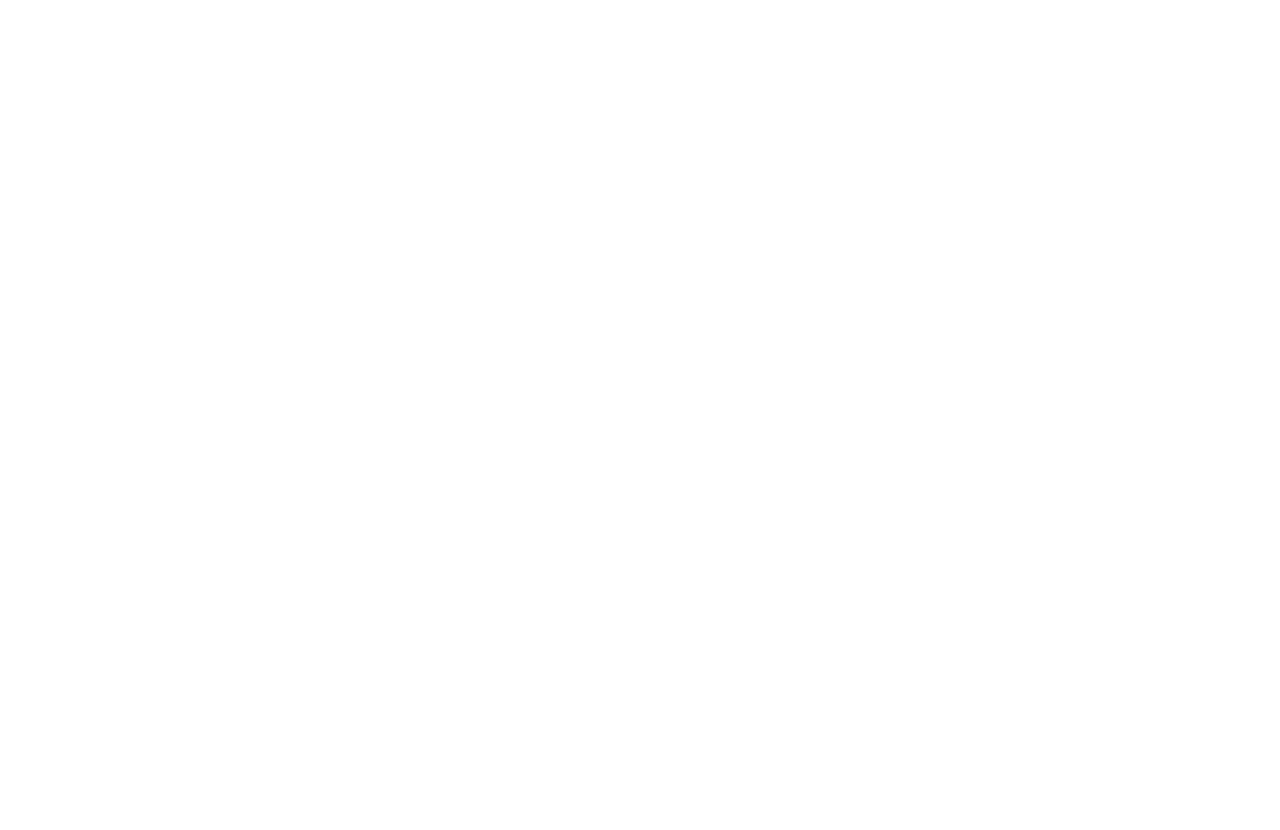
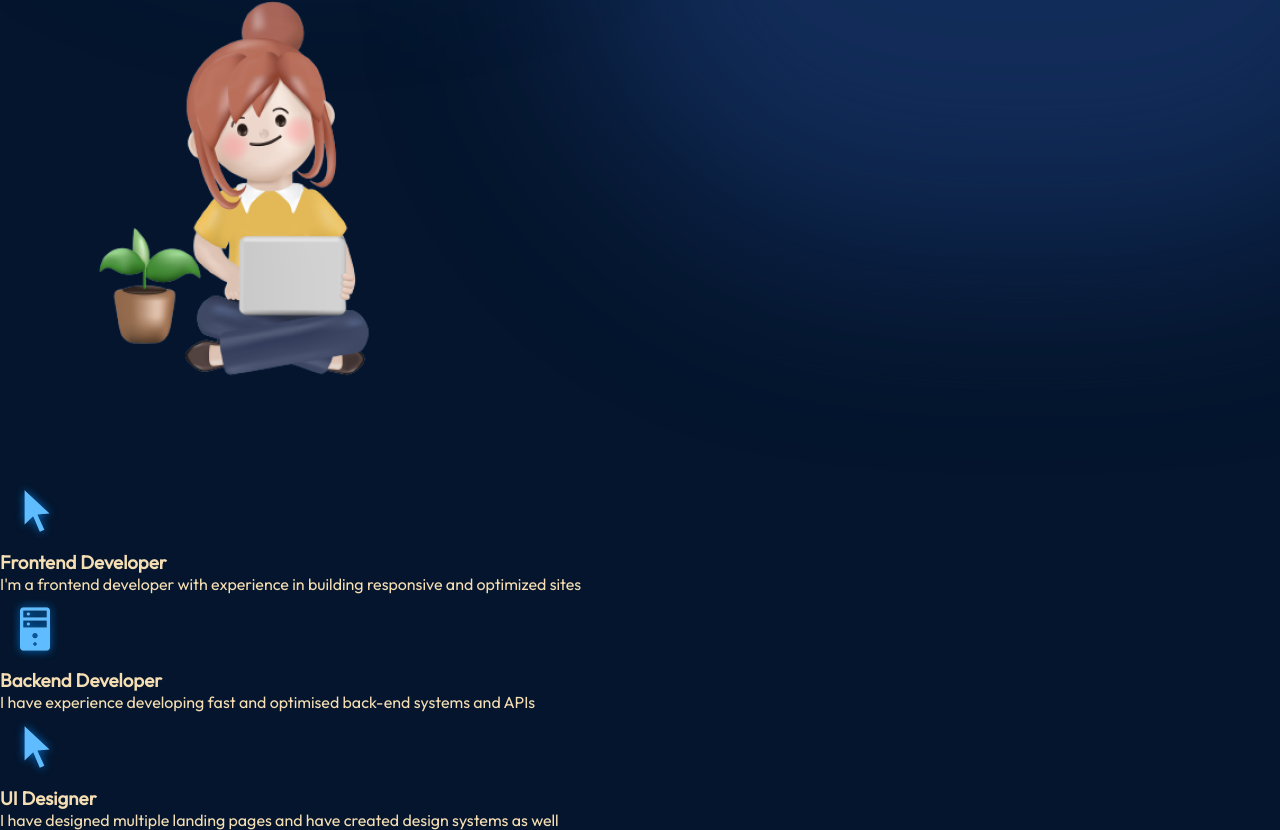
Before and after one commit to RezwanulHaqueMukto/react--developer-portfolio-, a React (Vite) app: page / in a window 1280 px wide. Shown: the part 793-1623 px from the top of the page. Before the commit the page ends 800 px from the top, so only its background shows below. Built offline with nearby package versions, Linux system fonts and the light colour scheme.

Commit message:
adding about html structure

```diff
--- a/src/App.jsx
+++ b/src/App.jsx
@@ -2,6 +2,7 @@ import styles from "./App.module.css";
 import "./App.css";
 import Navbar from "./components/Navigation/Navbar";
 import Hero from "./components/Hero/Hero";
+import About from "./components/About/About";
 
 function App() {
 	return (
@@ -9,6 +10,7 @@ function App() {
 			<div className={styles.App}>
 				<Navbar></Navbar>
 				<Hero></Hero>
+				<About></About>
 			</div>
 		</>
 	);
--- /dev/null
+++ b/src/components/About/About.jsx
@@ -0,0 +1,52 @@
+
+import styles from "./About.module.css";
+import { getImageUrl } from "../../utils";
+
+ const About = () => {
+	return (
+		<section className={styles.container} id="about">
+			<h2 className={styles.title}>About</h2>
+			<div className={styles.content}>
+				<img
+					src={getImageUrl("about/aboutImage.png")}
+					alt="Me sitting with a laptop"
+					className={styles.aboutImage}
+				/>
+				<ul className={styles.aboutItems}>
+					<li className={styles.aboutItem}>
+						<img src={getImageUrl("about/cursorIcon.png")} alt="Cursor icon" />
+						<div className={styles.aboutItemText}>
+							<h3>Frontend Developer</h3>
+							<p>
+								I'm a frontend developer with experience in building responsive
+								and optimized sites
+							</p>
+						</div>
+					</li>
+					<li className={styles.aboutItem}>
+						<img src={getImageUrl("about/serverIcon.png")} alt="Server icon" />
+						<div className={styles.aboutItemText}>
+							<h3>Backend Developer</h3>
+							<p>
+								I have experience developing fast and optimised back-end systems
+								and APIs
+							</p>
+						</div>
+					</li>
+					<li className={styles.aboutItem}>
+						<img src={getImageUrl("about/cursorIcon.png")} alt="UI icon" />
+						<div className={styles.aboutItemText}>
+							<h3>UI Designer</h3>
+							<p>
+								I have designed multiple landing pages and have created design
+								systems as well
+							</p>
+						</div>
+					</li>
+				</ul>
+			</div>
+		</section>
+	);
+};
+
+export default About;
--- a/src/components/Hero/Hero.jsx
+++ b/src/components/Hero/Hero.jsx
@@ -1,7 +1,7 @@
 import styles from "./Hero.module.css";
 import { getImageUrl } from "../../utils";
 
-export const Hero = () => {
+const Hero = () => {
 	return (
 		<section className={styles.container}>
 			<div className={styles.content}>
```
Also changed, not shown: src/components/About/About.module.css (added).
